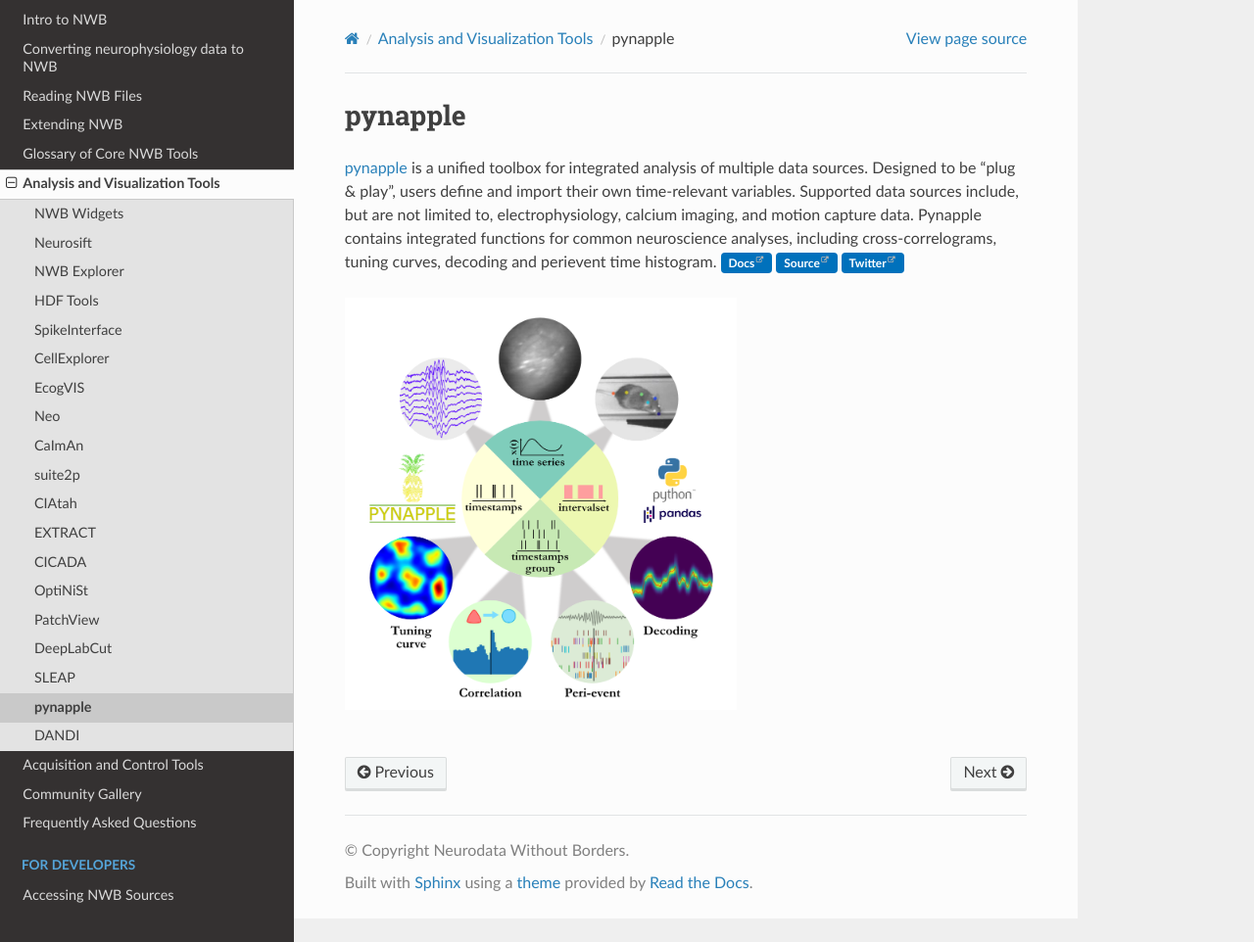
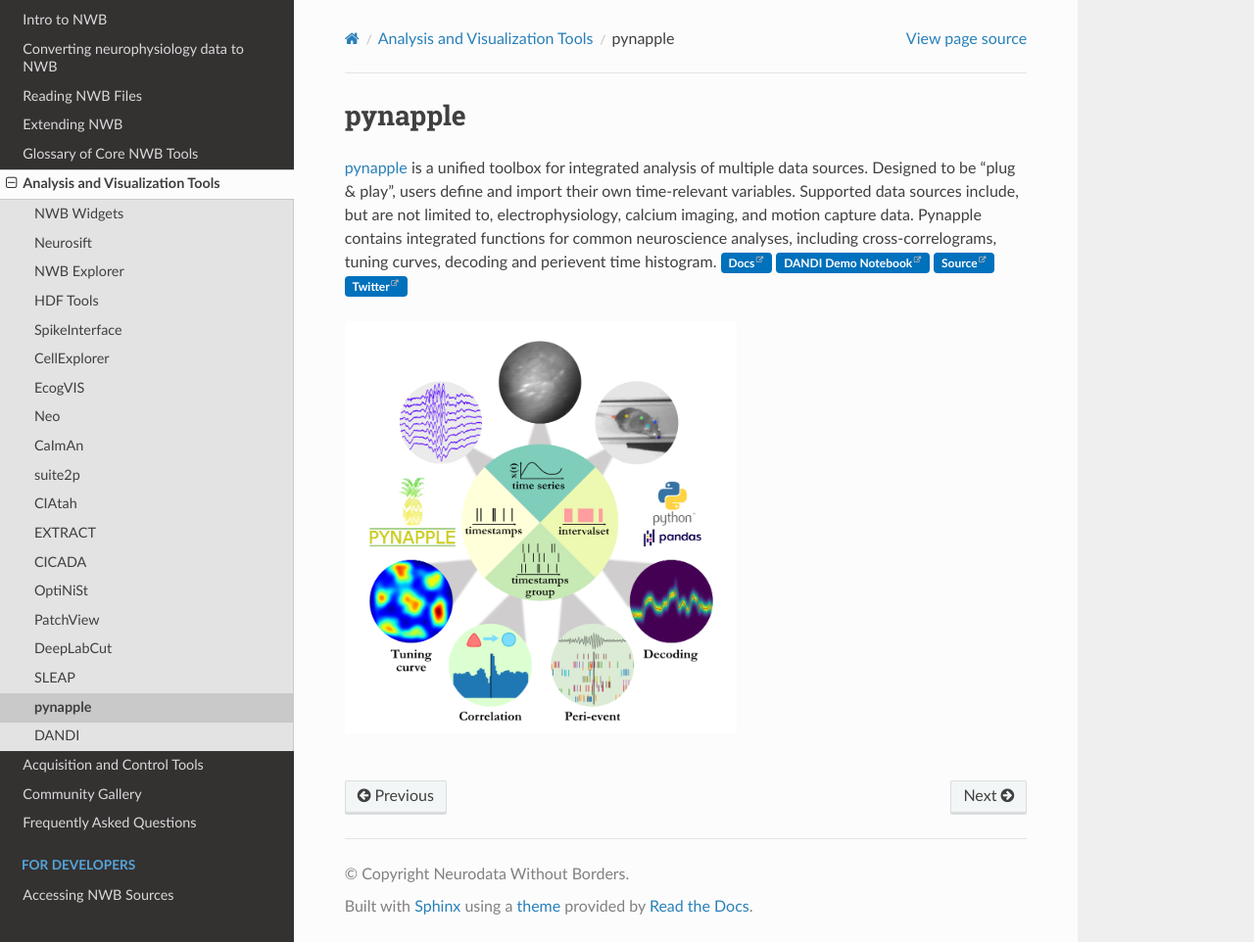
Before and after one commit to NeurodataWithoutBorders/nwb-overview, a Sphinx documentation site: the page built from docs/source/tools/pynapple/pynapple.rst, in a window 1280 px wide and 962 px high. Shown: the whole window at 98% size. Built offline with Sphinx 7.4.7 and the Read the Docs theme 2.0.0, drawn with Linux system fonts in a browser that asks for light colours.

Commit message:
Add pynapple dandi notebook example badge
Update pynapple.rst

```diff
--- a/docs/source/tools/pynapple/pynapple.rst
+++ b/docs/source/tools/pynapple/pynapple.rst
@@ -6,7 +6,7 @@
 .. short_description_start
 
 :ref:`analysistools-pynapple` is a unified toolbox for integrated analysis of multiple data sources. Designed to be "plug & play", users define and import their own time-relevant variables. Supported data sources include, but are not limited to, electrophysiology, calcium imaging, and motion capture data. Pynapple contains integrated functions for common neuroscience analyses, including cross-correlograms, tuning curves, decoding and perievent time histogram.
-:bdg-link-primary:`Docs <https://pynapple-org.github.io/pynapple/>` :bdg-link-primary:`Source <https://github.com/pynapple-org/pynapple>` :bdg-link-primary:`Twitter <https://twitter.com/thepynapple>`
+:bdg-link-primary:`Docs <https://pynapple-org.github.io/pynapple/>` :bdg-link-primary:`DANDI Demo Notebook <https://github.com/pynapple-org/pynapple/blob/main/docs/notebooks/pynapple-dandi-notebook.ipynb>` :bdg-link-primary:`Source <https://github.com/pynapple-org/pynapple>` :bdg-link-primary:`Twitter <https://twitter.com/thepynapple>`
 
 .. short_description_end
 
```
